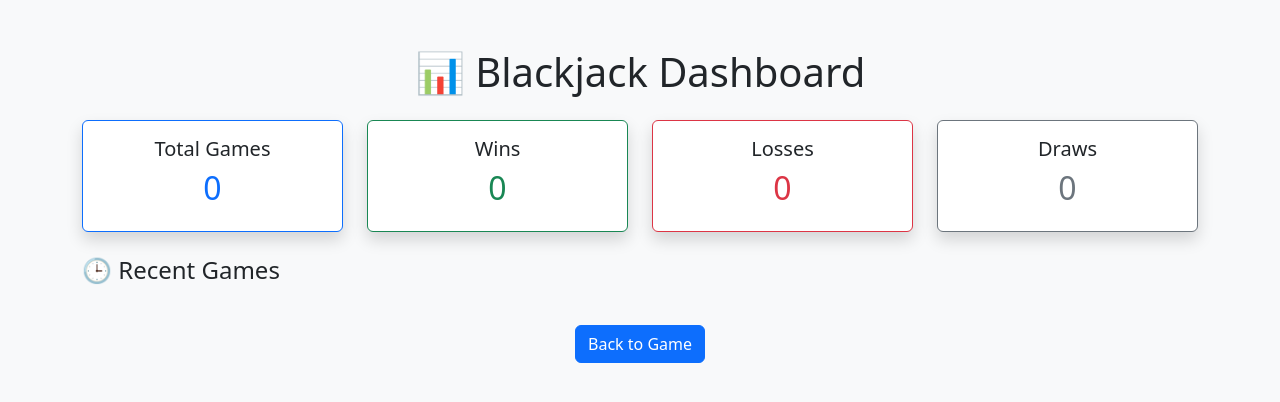
After one commit to SShah276/flask-blackjack, a Flask app: page /dashboard in a window 1280 px wide. The commit adds this page. Shown: the top 402 px of the page. Run offline with Flask 3, Linux system fonts and the light colour scheme; data that the repository does not hold is empty.

Commit message:
"created MySQL database to track wins/losses"

```diff
--- a/app.py
+++ b/app.py
@@ -1,8 +1,20 @@
 from flask import Flask, render_template, request, redirect, url_for, session
+from sqlalchemy import func
 from blackjack import deal_card, calculate_hand, determine_result
+from models import db, Game
+import json
 
 app = Flask(__name__)
 app.secret_key = 'key'
+
+app.config['SQLALCHEMY_DATABASE_URI'] = 'mysql+pymysql://blackjack_user:password123@localhost/blackjack_db'
+app.config['SQLALCHEMY_TRACK_MODIFICATIONS'] = False
+
+db.init_app(app)
+
+@app.before_request
+def create_tables():
+    db.create_all()
 
 # Routes
 @app.route('/')
@@ -55,6 +67,15 @@ def stand():
 
     result = determine_result(session['player_hand'], dealer_hand)
 
+    # Save game result to DB
+    game = Game(
+        player_hand=json.dumps(session['player_hand']),
+        dealer_hand=json.dumps(dealer_hand),
+        result=result
+    )
+    db.session.add(game)
+    db.session.commit()
+
     return render_template('index.html',
                          player_hand=session['player_hand'],
                          dealer_hand=dealer_hand,
@@ -71,5 +92,27 @@ def new_game():
     session.modified = True
     return redirect(url_for('index'))
 
+@app.route('/history')
+def history():
+    games = Game.query.order_by(Game.timestamp.desc()).limit(50).all()
+    return render_template('history.html', games=games)
+
+@app.route('/dashboard')
+def dashboard():
+    total_games = Game.query.count()
+
+    total_wins = Game.query.filter(Game.result.like("You win%")).count()
+    total_losses = Game.query.filter(Game.result.like("%You lose%")).count()
+    total_draws = Game.query.filter(Game.result.like("Draw%")).count()
+
+    recent_games = Game.query.order_by(Game.timestamp.desc()).limit(5).all()
+
+    return render_template('dashboard.html',
+                           total_games=total_games,
+                           total_wins=total_wins,
+                           total_losses=total_losses,
+                           total_draws=total_draws,
+                           recent_games=recent_games)
+
 if __name__ == "__main__":
     app.run(debug=True)
--- /dev/null
+++ b/templates/dashboard.html
@@ -0,0 +1,67 @@
+<!-- templates/dashboard.html -->
+<!DOCTYPE html>
+<html lang="en">
+<head>
+  <meta charset="UTF-8">
+  <title>Dashboard</title>
+  <link href="https://cdn.jsdelivr.net/npm/bootstrap@5.3.2/dist/css/bootstrap.min.css" rel="stylesheet">
+</head>
+<body class="bg-light">
+
+  <div class="container mt-5">
+    <h1 class="text-center mb-4">📊 Blackjack Dashboard</h1>
+
+    <div class="row text-center mb-4">
+      <div class="col-md-3">
+        <div class="card border-primary shadow">
+          <div class="card-body">
+            <h5>Total Games</h5>
+            <h2 class="text-primary">{{ total_games }}</h2>
+          </div>
+        </div>
+      </div>
+      <div class="col-md-3">
+        <div class="card border-success shadow">
+          <div class="card-body">
+            <h5>Wins</h5>
+            <h2 class="text-success">{{ total_wins }}</h2>
+          </div>
+        </div>
+      </div>
+      <div class="col-md-3">
+        <div class="card border-danger shadow">
+          <div class="card-body">
+            <h5>Losses</h5>
+            <h2 class="text-danger">{{ total_losses }}</h2>
+          </div>
+        </div>
+      </div>
+      <div class="col-md-3">
+        <div class="card border-secondary shadow">
+          <div class="card-body">
+            <h5>Draws</h5>
+            <h2 class="text-secondary">{{ total_draws }}</h2>
+          </div>
+        </div>
+      </div>
+    </div>
+
+    <h4 class="mb-3">🕒 Recent Games</h4>
+    <ul class="list-group shadow">
+      {% for game in recent_games %}
+        <li class="list-group-item">
+          <strong>{{ game.timestamp.strftime('%Y-%m-%d %H:%M:%S') }}</strong><br>
+          Player: {{ game.player_hand }}<br>
+          Dealer: {{ game.dealer_hand }}<br>
+          Result: <strong>{{ game.result }}</strong>
+        </li>
+      {% endfor %}
+    </ul>
+
+    <div class="text-center mt-4">
+      <a href="{{ url_for('index') }}" class="btn btn-primary">Back to Game</a>
+    </div>
+  </div>
+
+</body>
+</html>
```
Also changed, not shown: models.py (added, +14 -0 lines), templates/history.html (added, +37 -0 lines), templates/index.html (+18 -0 lines).
